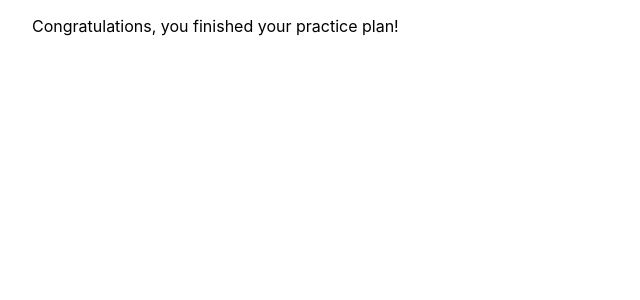
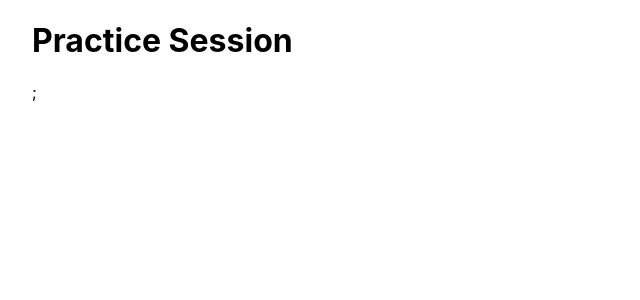
Before and after one commit to David-Neuhaus/practititoner, a React (Create React App) app: page /plans/1/play in a window 1280 px wide. Shown: the top 300 px of the page, without its empty margins (0-640 px from the left). Built offline with nearby package versions, Linux system fonts and the light colour scheme.

Commit message:
more name refactoring: differentiate page and comp

```diff
--- a/src/AppRouter.tsx
+++ b/src/AppRouter.tsx
@@ -6,9 +6,9 @@ import {
   RouterProvider,
 } from "react-router-dom";
 import App from "./App";
-import Home from "./sites/Home";
-import Plan from "./sites/Plan";
-import Practice from "./sites/Practice";
+import HomePage from "./sites/HomePage";
+import PlanPage from "./sites/PlanPage";
+import PracticePage from "./sites/PracticePage";
 
 function AppRouter() {
   return (
@@ -16,9 +16,9 @@ function AppRouter() {
       router={createBrowserRouter(
         createRoutesFromElements(
           <Route path="/" element={<App />}>
-            <Route index element={<Home />} />
-            <Route path="plans/:planId" element={<Plan />} />
-            <Route path="plans/:planId/play" element={<Practice />} />
+            <Route index element={<HomePage />} />
+            <Route path="plans/:planId" element={<PlanPage />} />
+            <Route path="plans/:planId/play" element={<PracticePage />} />
           </Route>
         )
       )}
--- /dev/null
+++ b/src/components/Practice.tsx
@@ -0,0 +1,5 @@
+function Practice() {
+  return <div></div>;
+}
+
+export default Practice;
--- a/src/sites/Home.tsx
+++ b/src/sites/HomePage.tsx
@@ -5,7 +5,7 @@ import { addPlan } from "../infra/PlanAPI";
 
 type Props = {};
 
-function Home(props: Props) {
+function HomePage(props: Props) {
   const [showAddForm, setShowAddForm] = useState(false);
   const [addPlanTitle, setAddPlanTitle] = useState("");
   const { plans, dispatch } = useContext(AppStateContext);
@@ -51,4 +51,4 @@ function Home(props: Props) {
   );
 }
 
-export default Home;
+export default HomePage;
--- a/src/sites/Plan.tsx
+++ b/src/sites/PlanPage.tsx
@@ -4,13 +4,13 @@ import { Link, useParams } from "react-router-dom";
 
 import PracticePlan from "../components/Plan";
 
-import styles from "./Plan.module.css";
+import styles from "./PlanPage.module.css";
 
 type Params = {
   planId: string;
 };
 
-function Plan() {
+function PlanPage() {
   const params = useParams<Params>();
 
   if (!params.planId) {
@@ -37,4 +37,4 @@ function Plan() {
   );
 }
 
-export default Plan;
+export default PlanPage;
--- a/src/sites/Practice.tsx
+++ /dev/null
@@ -1,43 +0,0 @@
-import { useParams } from "react-router-dom";
-import { usePlanById } from "../infra/StateHooks";
-
-function Practice() {
-  const params = useParams();
-
-  const plan = usePlanById(params.planId ?? ""); // TODO maybe useLoader, because doesnt need to change?
-
-  if (!plan) return <p> Error fetching plan {params.planId}</p>; // TODO proper Error handling
-  /*  if (plan.items[currentItem]) {
-
-    const exercise = useExerciseById(plan.items[currentItem].exerciseId);
-    return (
-      <div>
-        <h1>{plan.name}</h1>
-        <div>
-          <p className="currentExercise">
-            Current Exercise: {exercise?.name ?? ""}
-          </p>
-          <p className="exerciseCategory">
-            <PracticePlanItemCategory id={exercise?.id}/>
-          </p>
-        </div>
-        {exercise?.img && <img src={exercise.img}></img>}
-        <div className="exerciseClock">
-          <Clock callbackOnPause={pauseExercise} />
-        </div>
-        <div className="totalTimeClock">
-          <Clock callbackOnPause={pausePractice} start={3600} />
-        </div>
-      </div>
-    );
-    // TODO
-  }
-*/
-  return (
-    <div>
-      <p>Congratulations, you finished your practice plan!</p>
-    </div>
-  );
-}
-
-export default Practice;
--- /dev/null
+++ b/src/sites/PracticePage.tsx
@@ -0,0 +1,21 @@
+import { useParams } from "react-router-dom";
+import Practice from "../components/Practice";
+import { usePlanById } from "../infra/StateHooks";
+
+import styles from "./PracticePage.module.css";
+
+function PracticePage() {
+  const params = useParams();
+  const plan = usePlanById(params.planId ?? ""); // TODO maybe useLoader, because doesnt need to change?
+
+  if (!plan) return <p> Error fetching plan {params.planId}</p>; // TODO proper Error handling
+
+  return (
+    <div>
+      <h1>Practice Session</h1>
+      <Practice></Practice>;
+    </div>
+  );
+}
+
+export default PracticePage;
```
Also changed, not shown: src/sites/PlanPage.module.css (renamed from src/sites/Plan.module.css), src/sites/PracticePage.module.css (added).
